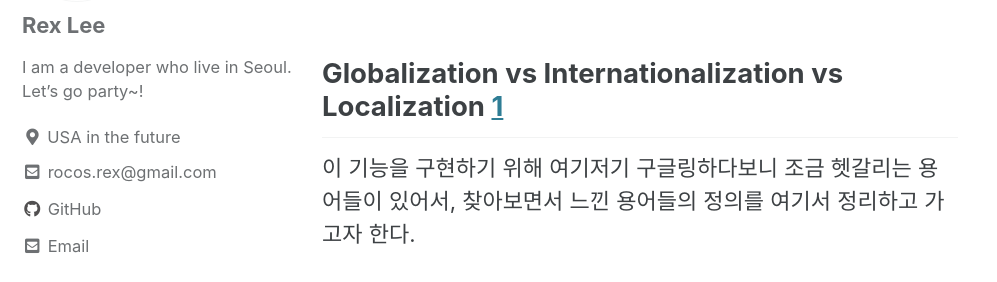
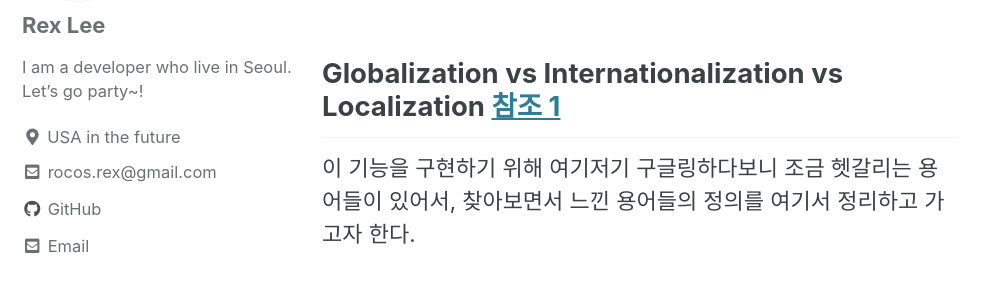
Before and after one commit to rocosrex/rocosrex.github.io, a Jekyll site: the page built from _posts/2022-11-30-internationalization.md, in a window 1280 px wide and 900 px high, scrolled down 434 px. Shown: the part 171-453 px from the top of the window, without its empty margins (0-997 px from the left). Built offline with Jekyll 4.4.1, drawn with Linux system fonts in a browser that asks for light colours; cached includes are drawn as plain includes.

Commit message:
Update 2022-11-30-internationalization.md

```diff
--- a/_posts/2022-11-30-internationalization.md
+++ b/_posts/2022-11-30-internationalization.md
@@ -19,7 +19,7 @@ Just try it!: <https://moonsiri.tistory.com/>
 
 
 
-## Globalization vs Internationalization vs Localization [1](#1-참조)
+## Globalization vs Internationalization vs Localization [참조 1]
 
 이 기능을 구현하기 위해 여기저기 구글링하다보니 조금 헷갈리는 용어들이 있어서, 찾아보면서 느낀 용어들의 정의를 여기서 정리하고 가고자 한다.
 
@@ -29,4 +29,4 @@ Just try it!: <https://moonsiri.tistory.com/>
 
 이 포스트에서 설명할 기능은 단순히 언어를 번역해주는 단순한 기능이기 때문에, 이 기능은 이하 **Localization**이라고 칭하기로 한다.
 
-[#1-참조]: <https://devuryu.tistory.com/401>
+[참조 1]: <https://devuryu.tistory.com/401>
```
